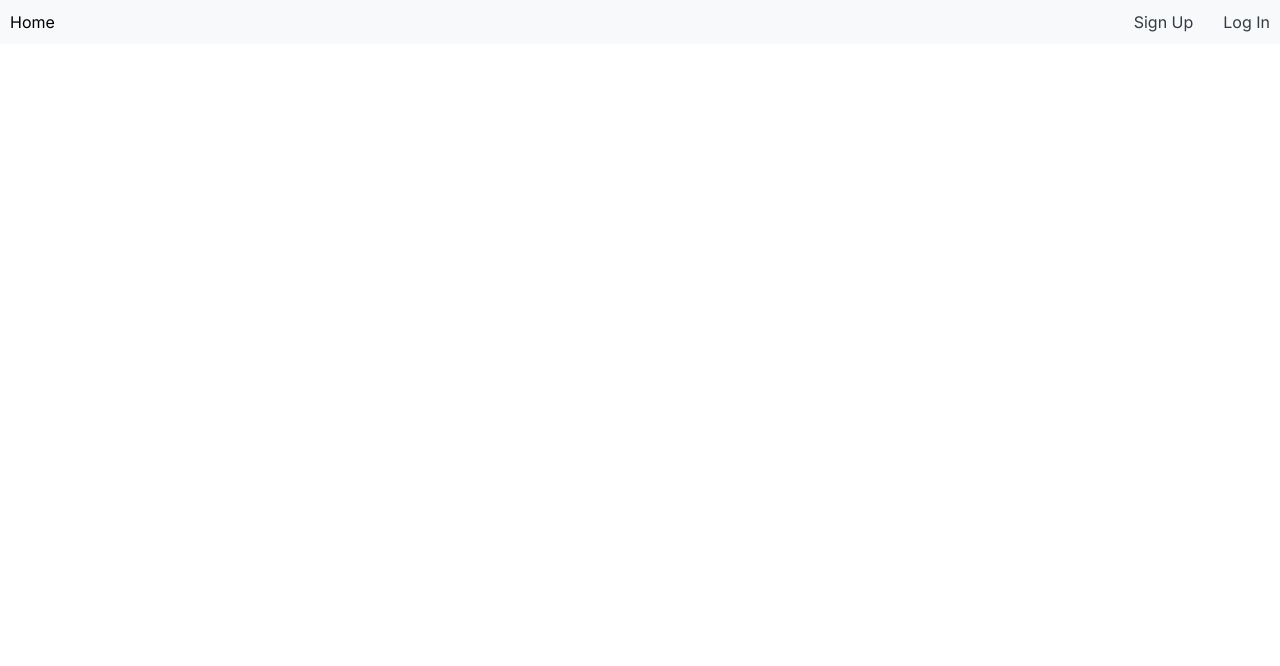
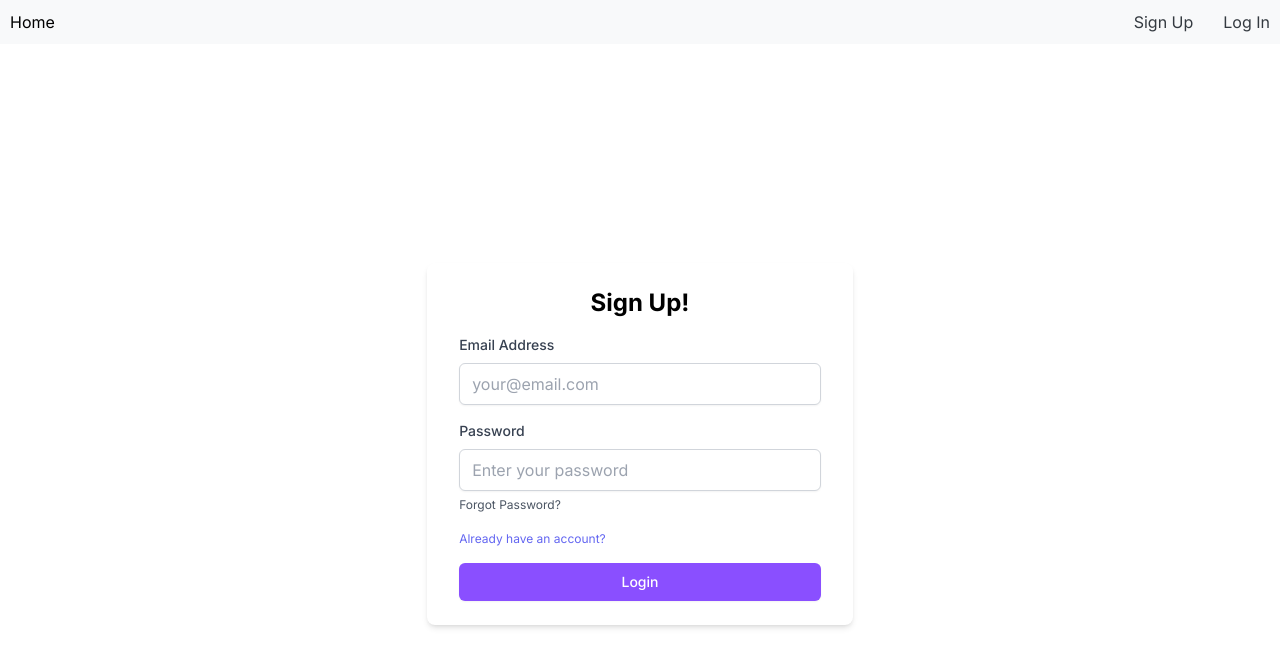
Before and after one commit to JDLiang100/SFSUHackaton2024, a Next.js app in the folder hackathon2024/: page /signup in a window 1280 px wide. Shown: the top 666 px of the page. Built offline with nearby package versions, Linux system fonts and the light colour scheme.

Commit message:
Did layout of form for sighn up

```diff
--- a/hackathon2024/src/app/signup/page.js
+++ b/hackathon2024/src/app/signup/page.js
@@ -2,8 +2,33 @@
 import Navbar from '../component/navbar';
 export default function Signup() {
   return (
-    <div>
-      <Navbar />
+  <div>
+    <Navbar/>
+    <div className="min-h-screen flex items-center justify-center w-full dark:bg-gray-950">
+      <div className="bg-white dark:bg-gray-900 shadow-md rounded-lg px-8 py-6 max-w-md">
+        <h1 className="text-2xl font-bold text-center mb-4 dark:text-gray-200">Sign Up!</h1>
+        <form >
+          <div class="mb-4">
+            <label  className="block text-sm font-medium text-gray-700 dark:text-gray-300 mb-2">Email Address</label>
+            <input type="email" id="email" className="shadow-sm rounded-md w-full px-3 py-2 border border-gray-300 focus:outline-none focus:ring-indigo-500 focus:border-indigo-500" placeholder="your@email.com" required/>
+          </div>
+          <div className="mb-4">
+            <label className="block text-sm font-medium text-gray-700 dark:text-gray-300 mb-2">Password</label>
+            <input type="password" id="password" class="shadow-sm rounded-md w-full px-3 py-2 border border-gray-300 focus:outline-none focus:ring-indigo-500 focus:border-indigo-500" placeholder="Enter your password" required/>
+            <a href="#"
+              class="text-xs text-gray-600 hover:text-indigo-500 focus:outline-none focus:ring-2 focus:ring-offset-2 focus:ring-indigo-500">Forgot
+              Password?</a>
+          </div>
+          <div className="flex items-center justify-between mb-4">
+
+            <a href="/login"
+              className="text-xs text-indigo-500 hover:text-indigo-700 focus:outline-none focus:ring-2 focus:ring-offset-2 focus:ring-indigo-500">
+              Already have an account?</a>
+          </div>
+          <button onClick="alert('hello')" type="submit" className="w-full flex justify-center py-2 px-4 border border-transparent rounded-md shadow-sm text-sm font-medium text-white bg-[#8A4FFF] hover:bg-[#663eb6] focus:outline-none focus:ring-2 focus:ring-offset-2 focus:ring-indigo-500">Login</button>
+        </form>
+      </div>
     </div>
+  </div>
   )
 }
```
Also changed, not shown: hackathon2024/src/app/globals.css (line endings or trailing spaces).
